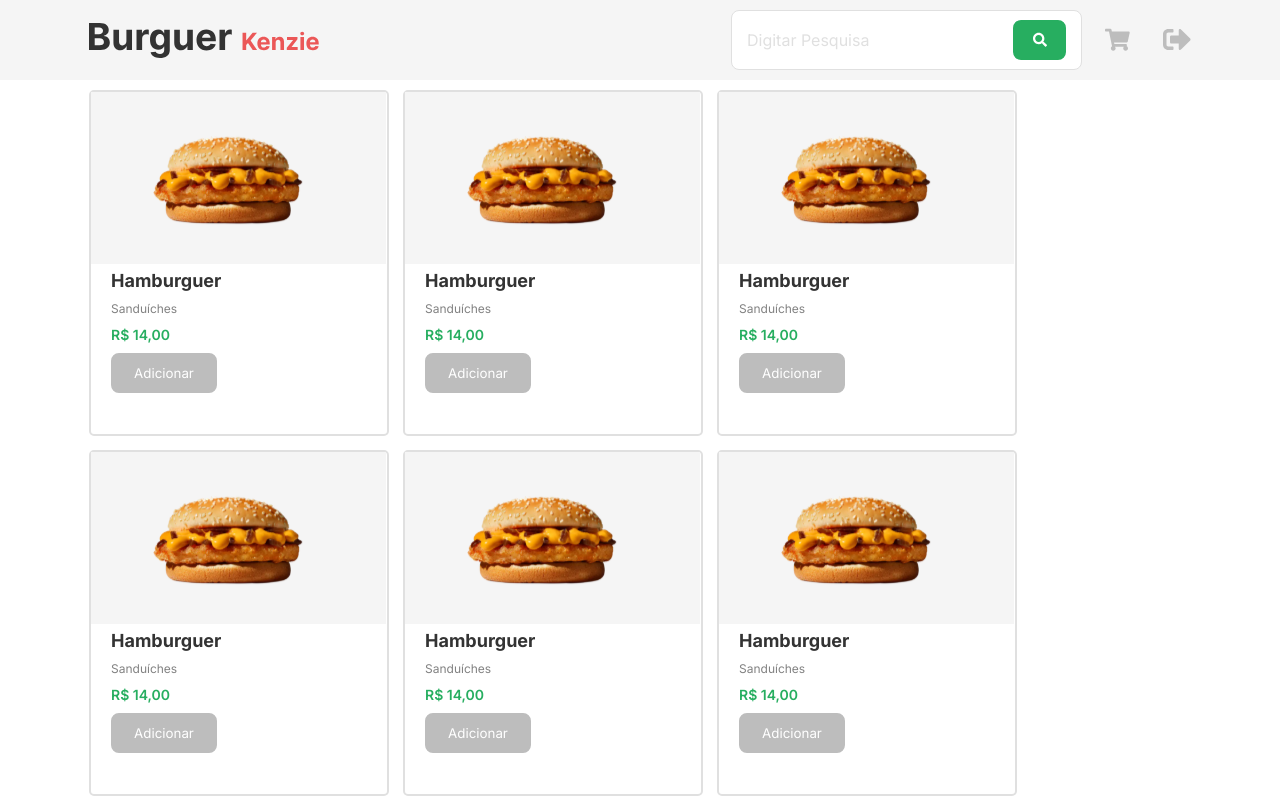
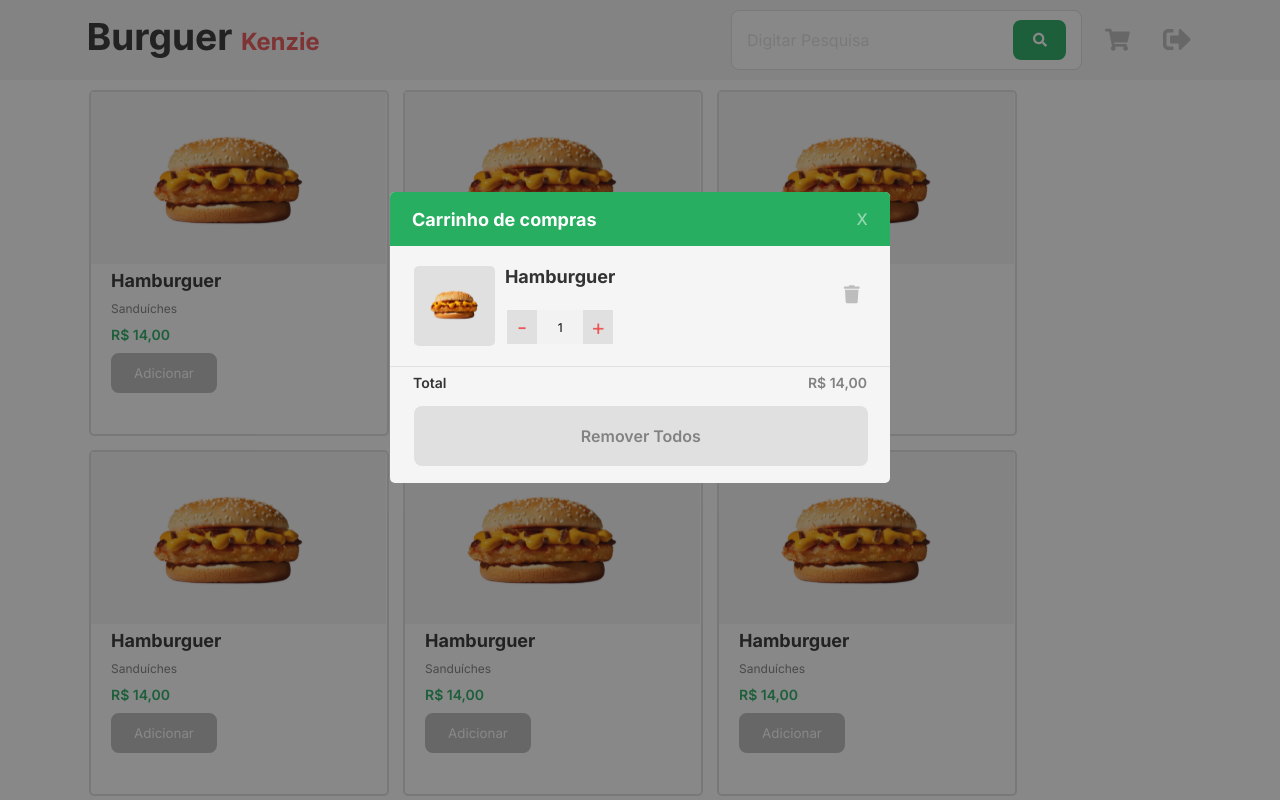
Before and after one commit to Kenzie-Academy-Brasil-Developers/react-entrega-hamburgueria-v2-alexandra86, a React (Create React App) app: page /home in a window 1280 px wide. Both pictures are taken after a click on the button 1117 px from the left and 40 px from the top of the page. Shown: the top 800 px of the page. Built offline with nearby package versions, Linux system fonts and the light colour scheme.

Commit message:
feat/ modais do carrinho

```diff
--- a/package.json
+++ b/package.json
@@ -11,6 +11,7 @@
     "@types/node": "^16.7.13",
     "@types/react": "^18.0.0",
     "@types/react-dom": "^18.0.0",
+    "@types/react-modal": "^3.13.1",
     "@types/styled-components": "^5.1.26",
     "axios": "^1.2.1",
     "react": "^18.2.0",
--- a/src/App.tsx
+++ b/src/App.tsx
@@ -1,6 +1,7 @@
 import React from "react";
 import { Route } from "react-router";
 import { Routes } from "react-router-dom";
+import { CartProvider } from "./contexts/CartContext";
 import { HomePage } from "./pages/HomePage";
 import { LoginPage } from "./pages/LoginPage";
 import { NotFoundPage } from "./pages/NotFoundPage";
@@ -12,7 +13,14 @@ function App() {
       <Routes>
         <Route path="/" element={<LoginPage />} />
         <Route path="/register" element={<RegisterPage />} />
-        <Route path="/home" element={<HomePage />} />
+        <Route
+          path="/home"
+          element={
+            <CartProvider>
+              <HomePage />
+            </CartProvider>
+          }
+        />
         <Route path="*" element={<NotFoundPage />} />
       </Routes>
     </div>
--- /dev/null
+++ b/src/components/ProductModal/index.tsx
@@ -0,0 +1,61 @@
+import { useContext } from "react";
+import Modal from "react-modal";
+import { CartContext } from "../../contexts/CartContext";
+import "../../components/ProductModal/styles.css";
+import hamburguer from "../../img/hamburguer.svg";
+Modal.setAppElement("#root");
+
+const Hamburguer = hamburguer;
+
+export function ProductModal() {
+  const { modalIsOpen, handleModal } = useContext(CartContext);
+
+  return (
+    <div className="container">
+      <Modal
+        isOpen={modalIsOpen}
+        onRequestClose={handleModal}
+        overlayClassName="modal-overlay"
+        className="modal-content"
+      >
+        <div className="headerModal">
+          <h2 className="titleModal">Carrinho de compras</h2>
+          <button className="btCloseModal" onClick={() => handleModal()}>
+            X
+          </button>
+        </div>
+        <ul className="ulProductModal">
+          <li className="liProductModal">
+            <div className="areaDivContention">
+              <figure className="areaImageLiModal">
+                <img
+                  src={Hamburguer}
+                  alt="imagem de hamburguer"
+                  className="imageLiModal"
+                />
+              </figure>
+              <div className="areaDescriptionProduct">
+                <p className="titleProductModal">Hamburguer</p>
+                <div className="areaButtonsProductModal">
+                  <button className="btMoreOrLess">-</button>
+                  <span className="quantityProductModal">1</span>
+                  <button className="btMoreOrLess">+</button>
+                </div>
+              </div>
+            </div>
+            <button className="btTrash"></button>
+          </li>
+        </ul>
+        <div className="areaPriceProductModal">
+          <p className="total">Total</p>
+          <span className="priceTotal">R$ 14,00</span>
+        </div>
+        <button className="btRemoveAll">Remover Todos</button>
+        {/* <div className="areaEmptyBag">
+          <p className="messageEmptyBag">Sua Sacola está vazia</p>
+          <span className="addItens">Adicione itens</span>
+        </div> */}
+      </Modal>
+    </div>
+  );
+}
--- /dev/null
+++ b/src/components/ProductModal/styles.css
@@ -0,0 +1,211 @@
+.container {
+  display: flex;
+  justify-content: center;
+  align-items: center;
+}
+.modal-overlay {
+  display: flex;
+  justify-content: center;
+  background-color: rgba(18, 18, 20, 0.5);
+  width: 100%;
+  height: 100%;
+  position: fixed;
+  top: 0;
+  bottom: 0;
+  left: 0;
+  right: 0;
+}
+.modal-content {
+  background-color: #f5f5f5;
+  margin-top: 15%;
+  max-width: 31.25rem;
+  max-height: 18.1875rem;
+  width: 100%;
+  border-radius: 0.3125rem;
+}
+.headerModal {
+  max-width: 31.25rem;
+  width: 100%;
+  height: 3.375rem;
+  padding: 0.8125rem 1.375rem;
+  display: flex;
+  align-items: center;
+  justify-content: space-between;
+  background-color: #27ae60;
+  border-radius: 0.3125rem 0.3125rem 0rem 0rem;
+}
+.titleModal {
+  font-family: "Inter", sans-serif;
+  font-weight: 700;
+  font-size: 1.125rem;
+  color: #ffffff;
+}
+.btCloseModal {
+  max-width: 0.75rem;
+  width: 100%;
+  height: 1.5rem;
+  color: rgba(255, 255, 255, 0.5);
+  font-family: "Inter", sans-serif;
+  font-weight: 500;
+  font-size: 1rem;
+}
+.btCloseModal:hover {
+  -webkit-transition: scale(1.1);
+  -webkit-transform: scale(1.1);
+  color: #ffffff;
+}
+
+.areaEmptyBag {
+  max-width: 31.25rem;
+  width: 100%;
+  height: 9.625rem;
+  padding: 3.125rem 1.25rem;
+  display: flex;
+  flex-direction: column;
+  align-items: center;
+  justify-content: center;
+  gap: 1.5rem;
+}
+
+.messageEmptyBag {
+  font-family: "Inter", sans-serif;
+  font-weight: 700;
+  font-size: 1.125rem;
+  color: #333333;
+}
+
+.addItens {
+  font-family: "Inter", sans-serif;
+  font-weight: 400;
+  font-size: 0.875rem;
+  color: #828282;
+}
+.ulProductModal {
+  max-width: 31.25rem;
+  width: 100%;
+  height: 7.5rem;
+  overflow: auto;
+}
+
+.liProductModal {
+  max-width: 31.25rem;
+  width: 100%;
+  padding: 1.25rem 1.49rem;
+  display: flex;
+  justify-content: space-between;
+}
+
+.areaDivContention {
+  display: flex;
+}
+
+.areaImageLiModal {
+  max-width: 5.14125rem;
+  width: 100%;
+  height: 5rem;
+  padding: 0.8125rem;
+  background-color: #e0e0e0;
+  border-radius: 0.3125rem;
+}
+.imageLiModal {
+  max-width: 3.4375rem;
+  width: 100%;
+  height: 3.4375rem;
+}
+
+.areaDescriptionProduct {
+  display: flex;
+  flex-direction: column;
+  align-items: center;
+  gap: 1.4375rem;
+  margin-left: 0.630625rem;
+}
+
+.titleProductModal {
+  font-family: "Inter", sans-serif;
+  font-weight: 700;
+  font-size: 1.125rem;
+  color: #333333;
+}
+
+.areaPriceProductModal {
+  width: 100%;
+  display: flex;
+  border-top: 0.1125rem solid #e0e0e0;
+  height: 1.75rem;
+  align-items: center;
+  justify-content: space-between;
+  padding: 0.9375rem 1.4375rem;
+}
+
+.btTrash {
+  max-width: 1.875rem;
+  width: 100%;
+  height: 3.5625rem;
+  background-image: url("../../img/btTrash.svg");
+  background-repeat: no-repeat;
+  background-position: center;
+}
+
+.areaButtonsProductModal {
+  background: #f2f2f2;
+  max-width: 6.66rem;
+  width: 100%;
+  height: 2.125rem;
+  display: flex;
+  align-items: center;
+  justify-content: space-between;
+  gap: 1.26875rem;
+}
+
+.btMoreOrLess {
+  max-width: 1.9025rem;
+  width: 100%;
+  height: 2.125rem;
+  background-color: #e0e0e0;
+  color: #eb5757;
+  border: 0.1125rem solid #e0e0e0;
+  font-family: "Inter", sans-serif;
+  font-weight: 400;
+  font-size: 1.375rem;
+}
+
+.quantityProductModal {
+  font-family: "Inter", sans-serif;
+  font-weight: 400;
+  font-size: 0.75rem;
+  color: #000000;
+}
+
+.total {
+  font-family: "Inter", sans-serif;
+  font-weight: 600;
+  font-size: 0.875rem;
+  color: #333333;
+}
+
+.priceTotal {
+  font-family: "Inter", sans-serif;
+  font-weight: 600;
+  font-size: 0.875rem;
+  color: #828282;
+}
+
+.btRemoveAll {
+  margin-top: 0.5625rem;
+  margin-left: 1.49rem;
+  max-width: 28.375rem;
+  width: 100%;
+  height: 3.75rem;
+  padding: 0rem 1.25rem;
+  border-radius: 0.5rem;
+  background-color: #e0e0e0;
+  font-family: "Inter", sans-serif;
+  font-weight: 600;
+  font-size: 1rem;
+  color: #828282;
+}
+.btRemoveAll:hover {
+  background-color: #828282;
+  color: #e0e0e0;
+}
--- /dev/null
+++ b/src/contexts/CartContext/index.tsx
@@ -0,0 +1,35 @@
+import { createContext, useState } from "react";
+// import { useNavigate } from "react-router-dom";
+// import { UserContext } from "../UserContext";
+
+interface iCartContext {
+  modalIsOpen: boolean;
+  handleModal: () => void;
+  setIsOpen: React.Dispatch<React.SetStateAction<boolean>>;
+}
+
+export const CartContext = createContext<iCartContext>({} as iCartContext);
+
+interface iCartProviderProps {
+  children: React.ReactNode;
+}
+
+export function CartProvider({ children }: iCartProviderProps) {
+  //   const {user, loading}= useContext(UserContext)
+  //   const navigate = useNavigate();
+  const [modalIsOpen, setIsOpen] = useState(false);
+
+  function handleModal() {
+    if (modalIsOpen === false) {
+      setIsOpen(true);
+    } else {
+      setIsOpen(false);
+    }
+  }
+
+  return (
+    <CartContext.Provider value={{ modalIsOpen, handleModal, setIsOpen }}>
+      {children}
+    </CartContext.Provider>
+  );
+}
--- a/src/pages/HomePage/index.tsx
+++ b/src/pages/HomePage/index.tsx
@@ -1,12 +1,16 @@
-import React from "react";
+import React, { useContext } from "react";
 import logo from "../../img/kenzieBurguer.svg";
 import { useNavigate } from "react-router-dom";
 import { Product } from "../../components/Product";
 import { StyledHomePage } from "./styles";
+import { CartContext } from "../../contexts/CartContext";
+import { ProductModal } from "../../components/ProductModal";
 
 const Logo = logo;
 
 export function HomePage() {
+  const { modalIsOpen, handleModal } = useContext(CartContext);
+
   const navigate = useNavigate();
   function goLoginClick() {
     navigate("/");
@@ -28,7 +32,11 @@ export function HomePage() {
             </form>
           </div>
           <div className="areaButtons">
-            <button type="button" className="btCar"></button>
+            <button
+              type="button"
+              className="btCar"
+              onClick={() => handleModal()}
+            ></button>
             <button
               type="button"
               className="btLogout"
@@ -49,6 +57,7 @@ export function HomePage() {
           <Product />
         </ul>
       </main>
+      {modalIsOpen && <ProductModal />}
     </StyledHomePage>
   );
 }
```
Also changed, not shown: src/img/btTrash.svg (added), 1 other file (tests, documents, lock files or other folders).
